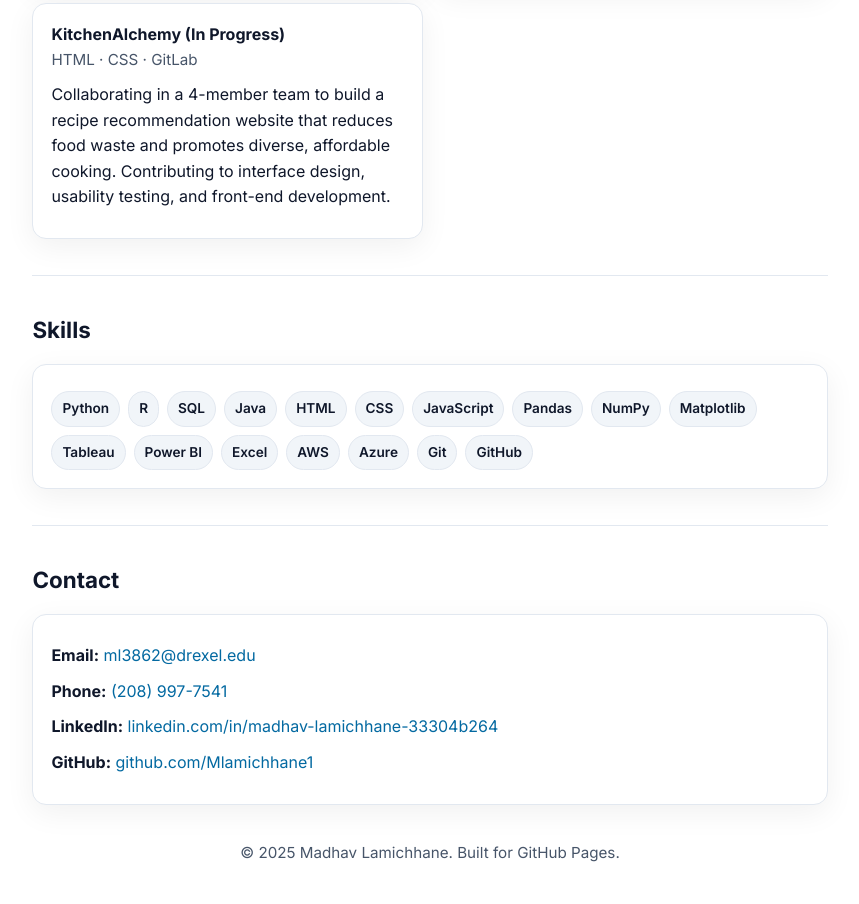
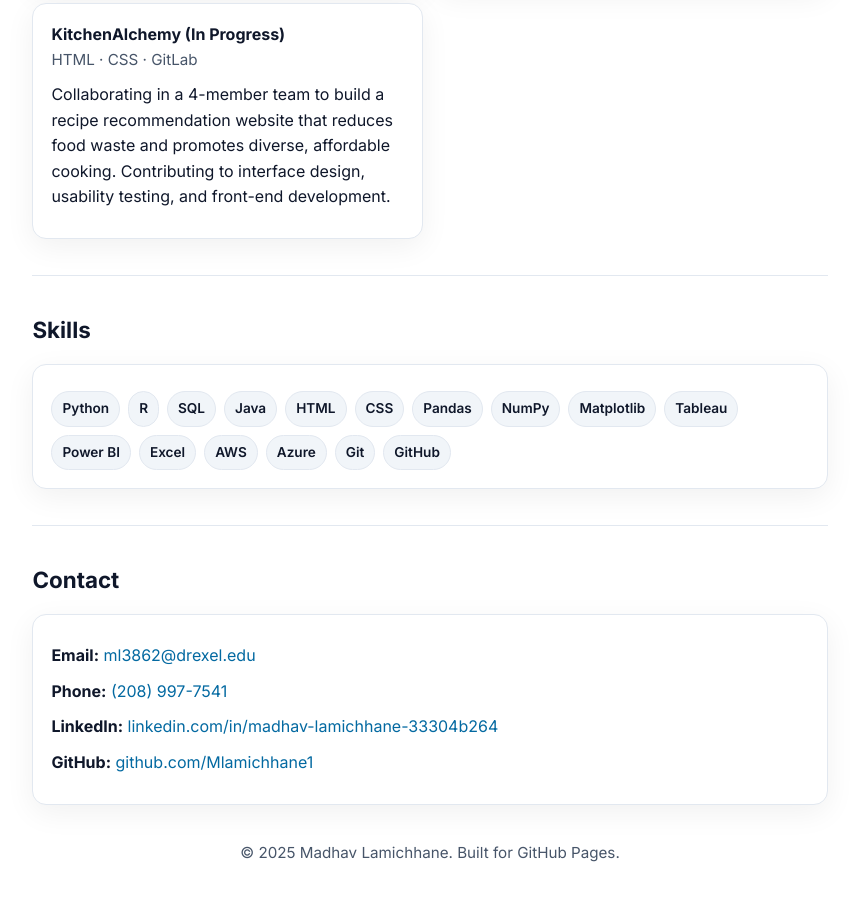
Before and after one commit to Mlamichhane1/mlamichhane1.github.io, a plain HTML site: page index.html in a window 1280 px wide. Shown: the part 1783-2687 px from the top of the page, without its empty margins (350-1209 px from the left). Drawn offline with Linux system fonts and the light colour scheme.

Commit message:
Update index.html

```diff
--- a/index.html
+++ b/index.html
@@ -190,7 +190,6 @@
             <span class="chip">Java</span>
             <span class="chip">HTML</span>
             <span class="chip">CSS</span>
-            <span class="chip">JavaScript</span>
             <span class="chip">Pandas</span>
             <span class="chip">NumPy</span>
             <span class="chip">Matplotlib</span>
```
